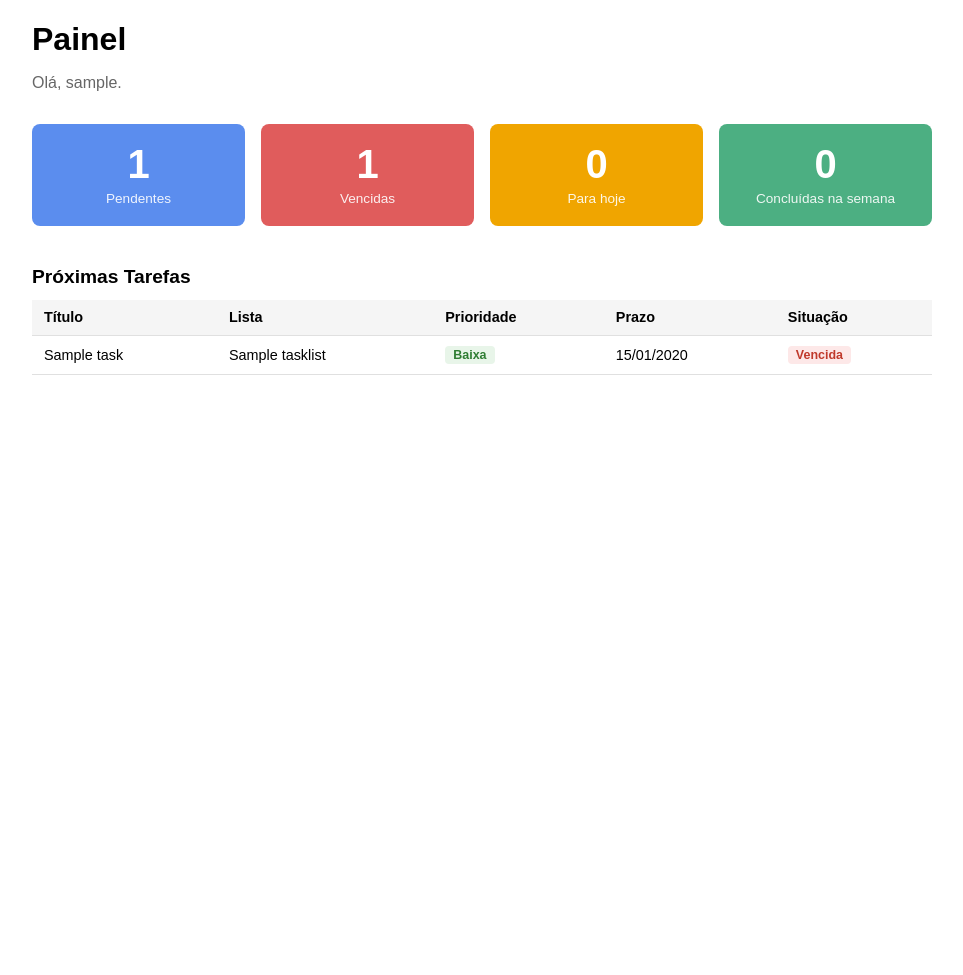
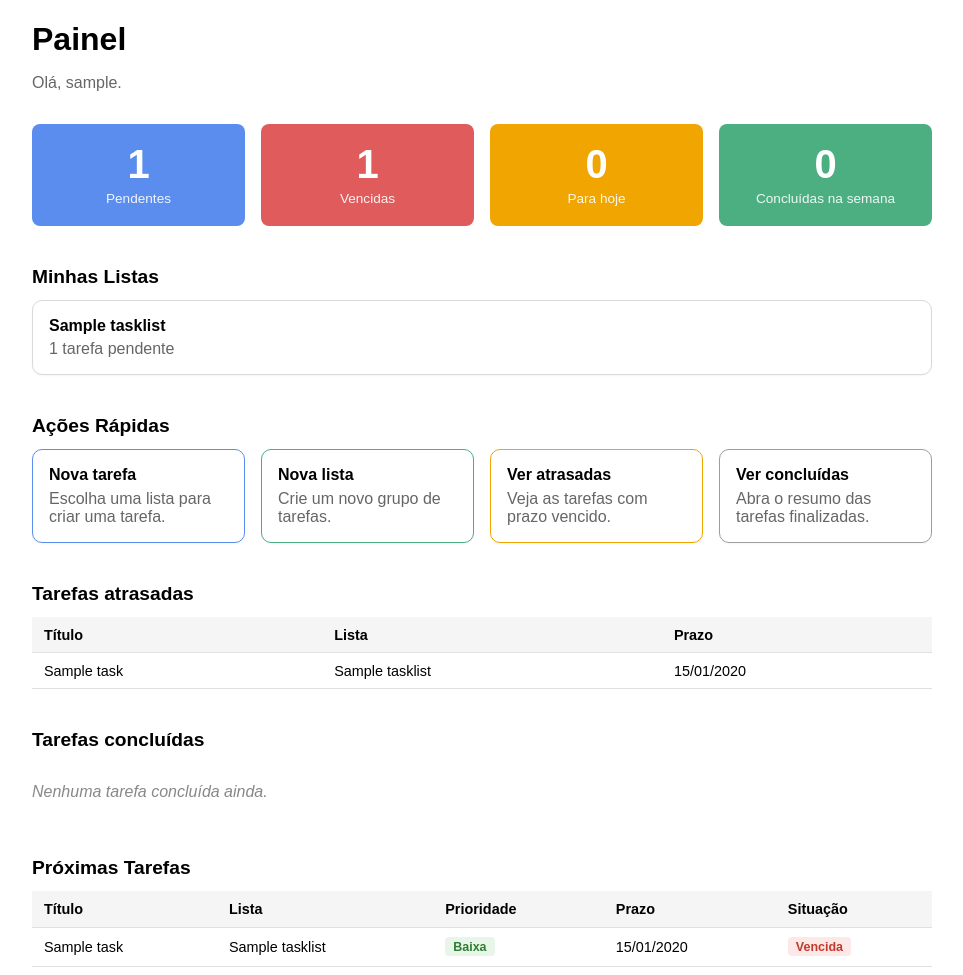
Before and after one commit to luizfneves404/trab1-web, a Django app: page / in a window 1280 px wide. Shown: the part 29-1004 px from the top of the page, without its empty margins (158-1121 px from the left). Before the commit the page ends 404 px from the top, so only its background shows below. Run offline with Django 5.2, Linux system fonts and the light colour scheme; a user stored in the database is signed in; tables that the repository leaves empty hold one stand-in row (values such as "Sample post"); parts of the project's set-up code (start-up, migrations or seed data) failed here and were passed over.

Commit message:
homepage v2

```diff
--- a/templates/home.html
+++ b/templates/home.html
@@ -46,6 +46,43 @@
   .badge-today   { background: #fff3cd; color: #856404; }
   .badge-soon    { background: #e3f2fd; color: #1565c0; }
   .empty-state { color: #888; font-style: italic; padding: 1rem 0; }
+  .section { margin-bottom: 2.5rem; }
+  .list-grid,
+  .action-grid {
+    display: grid;
+    grid-template-columns: repeat(auto-fit, minmax(180px, 1fr));
+    gap: 1rem;
+  }
+  .list-card,
+  .action-card {
+    display: block;
+    border: 1px solid #d9d9d9;
+    border-radius: 10px;
+    padding: 1rem;
+    text-decoration: none;
+    color: inherit;
+    background: #fff;
+    box-shadow: 0 1px 2px rgba(0, 0, 0, 0.04);
+  }
+  .list-card:hover,
+  .action-card:hover {
+    border-color: #b9c7e6;
+    box-shadow: 0 4px 12px rgba(0, 0, 0, 0.08);
+  }
+  .list-card h3,
+  .action-card h3 {
+    margin: 0 0 0.35rem;
+    font-size: 1rem;
+  }
+  .list-card p,
+  .action-card p {
+    margin: 0;
+    color: #666;
+  }
+  .action-primary { border-color: #5b8dee; }
+  .action-accent { border-color: #4caf82; }
+  .action-warn { border-color: #f0a500; }
+  .action-muted { border-color: #9e9e9e; }
 </style>
 
 <div class="dashboard">
@@ -71,6 +108,98 @@
       <div class="card-label">Concluídas na semana</div>
     </div>
   </div>
+
+  <!-- Bloco 3: Minhas Listas -->
+  <section class="section" id="minhas-listas">
+    <h2>Minhas Listas</h2>
+    {% if task_lists %}
+      <div class="list-grid">
+        {% for lst in task_lists %}
+          <a class="list-card" href="{% url 'tasks:list_detail' lst.pk %}">
+            <h3>{{ lst.name }}</h3>
+            <p>{{ lst.pending_count }} tarefa{{ lst.pending_count|pluralize }} pendente{{ lst.pending_count|pluralize }}</p>
+          </a>
+        {% endfor %}
+      </div>
+    {% else %}
+      <p class="empty-state">Você ainda não tem listas. Crie a primeira para começar.</p>
+    {% endif %}
+  </section>
+
+  <!-- Bloco 4: Ações Rápidas -->
+  <section class="section" id="acoes-rapidas">
+    <h2>Ações Rápidas</h2>
+    <div class="action-grid">
+      <a class="action-card action-primary" href="{% url 'tasks:list_list' %}">
+        <h3>Nova tarefa</h3>
+        <p>Escolha uma lista para criar uma tarefa.</p>
+      </a>
+      <a class="action-card action-accent" href="{% url 'tasks:list_create' %}">
+        <h3>Nova lista</h3>
+        <p>Crie um novo grupo de tarefas.</p>
+      </a>
+      <a class="action-card action-warn" href="#tarefas-atrasadas">
+        <h3>Ver atrasadas</h3>
+        <p>Veja as tarefas com prazo vencido.</p>
+      </a>
+      <a class="action-card action-muted" href="#tarefas-concluidas">
+        <h3>Ver concluídas</h3>
+        <p>Abra o resumo das tarefas finalizadas.</p>
+      </a>
+    </div>
+  </section>
+
+  <section class="section" id="tarefas-atrasadas">
+    <h2>Tarefas atrasadas</h2>
+    {% if overdue_tasks %}
+      <table class="task-table">
+        <thead>
+          <tr>
+            <th>Título</th>
+            <th>Lista</th>
+            <th>Prazo</th>
+          </tr>
+        </thead>
+        <tbody>
+          {% for task in overdue_tasks %}
+            <tr>
+              <td>{{ task.title }}</td>
+              <td>{{ task.task_list.name }}</td>
+              <td>{{ task.due_date|date:"d/m/Y" }}</td>
+            </tr>
+          {% endfor %}
+        </tbody>
+      </table>
+    {% else %}
+      <p class="empty-state">Nenhuma tarefa atrasada no momento.</p>
+    {% endif %}
+  </section>
+
+  <section class="section" id="tarefas-concluidas">
+    <h2>Tarefas concluídas</h2>
+    {% if completed_tasks %}
+      <table class="task-table">
+        <thead>
+          <tr>
+            <th>Título</th>
+            <th>Lista</th>
+            <th>Atualizada em</th>
+          </tr>
+        </thead>
+        <tbody>
+          {% for task in completed_tasks %}
+            <tr>
+              <td>{{ task.title }}</td>
+              <td>{{ task.task_list.name }}</td>
+              <td>{{ task.updated_at|date:"d/m/Y H:i" }}</td>
+            </tr>
+          {% endfor %}
+        </tbody>
+      </table>
+    {% else %}
+      <p class="empty-state">Nenhuma tarefa concluída ainda.</p>
+    {% endif %}
+  </section>
 
   <!-- Bloco 2: Próximas Tarefas -->
   <h2>Próximas Tarefas</h2>
--- a/users/views.py
+++ b/users/views.py
@@ -4,7 +4,7 @@
 from django.contrib.auth import login
 from django.contrib.auth.mixins import LoginRequiredMixin
 from django.contrib.auth.models import User
-from django.db.models import Q
+from django.db.models import Count, Q
 from django.contrib.auth.views import (
     LoginView,
     LogoutView,
@@ -20,6 +20,7 @@
 from django.views.generic import CreateView, TemplateView
 
 from tasks.models import Task
+from tasks.models import TaskList
 
 from .forms import RegistrationForm
 
@@ -63,6 +64,19 @@
             status=Task.Status.DONE, updated_at__date__gte=week_start
         ).count()
 
+        ctx["task_lists"] = (
+            TaskList.objects.filter(user=user)
+            .annotate(
+                pending_count=Count(
+                    "tasks",
+                    filter=Q(
+                        tasks__status__in=[Task.Status.PENDING, Task.Status.IN_PROGRESS]
+                    ),
+                )
+            )
+            .order_by("name")
+        )
+
         overdue = pending_qs.filter(due_date__lt=today).order_by("due_date")
         near_due = pending_qs.filter(
             due_date__gte=today, due_date__lte=today + datetime.timedelta(days=7)
@@ -79,6 +93,10 @@
                 upcoming.append(task)
 
         ctx["upcoming_tasks"] = upcoming[:10]
+        ctx["overdue_tasks"] = list(overdue[:5])
+        ctx["completed_tasks"] = list(
+            base_qs.filter(status=Task.Status.DONE).order_by("-updated_at", "-pk")[:5]
+        )
         ctx["today"] = today
         return ctx
 
```
Also changed, not shown: users/tests.py (+21 -0 lines).
